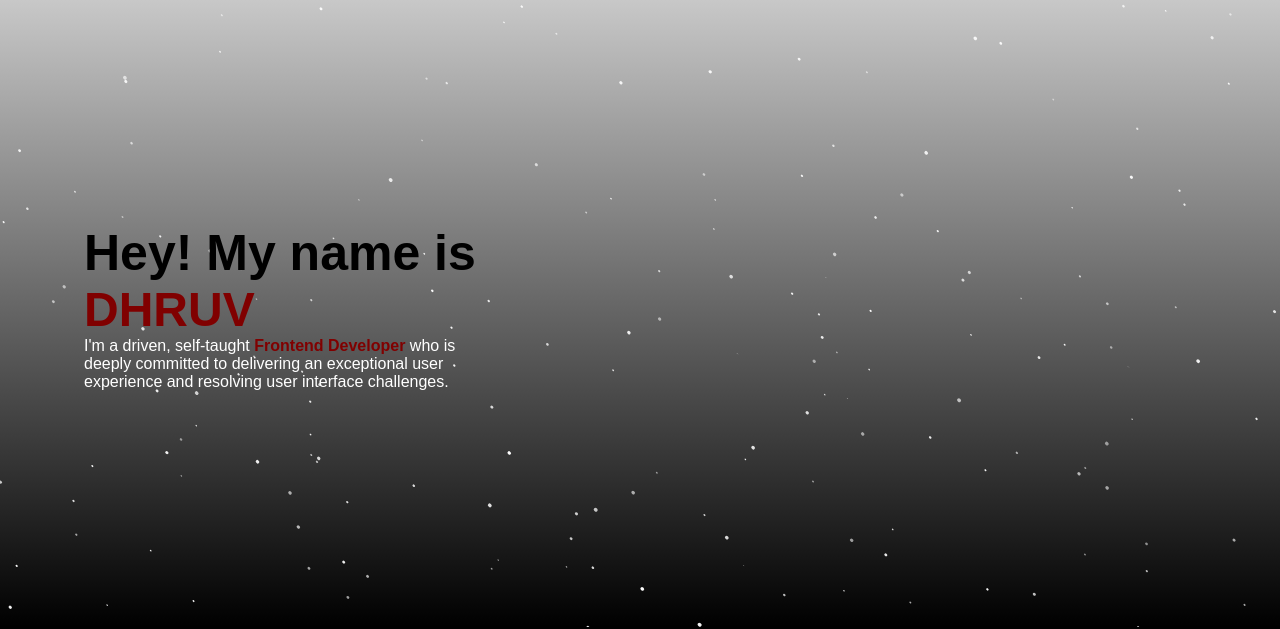
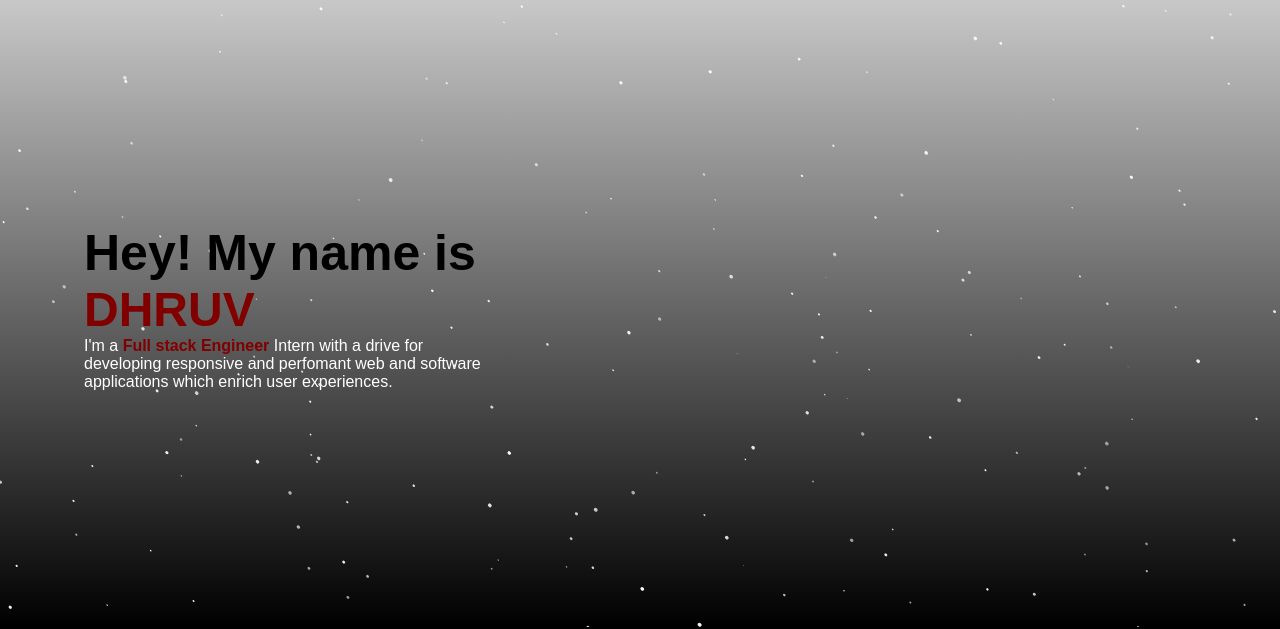
Before and after one commit to dhruv50ae/Portfolio, a plain HTML site: page index.html in a window 1280 px wide. Shown: the part 173-802 px from the top of the page. Drawn offline with Linux system fonts and the light colour scheme.

Commit message:
Update index.html

```diff
--- a/index.html
+++ b/index.html
@@ -26,7 +26,7 @@
         <div class="firsthalf">
             <h1>Hey! My name is</h1>
             <span class='imp' id='namer'>DHRUV</span>
-            <p>I'm a driven, self-taught <span class='imp'>Frontend Developer</span> who is deeply committed to delivering an exceptional user experience and resolving user interface challenges.</p>
+            <p>I'm a <span class='imp'>Full stack Engineer</span> Intern with a drive for developing responsive and perfomant web and software applications which enrich user experiences.</p>
         </div>
     </section>
     </div>
```
